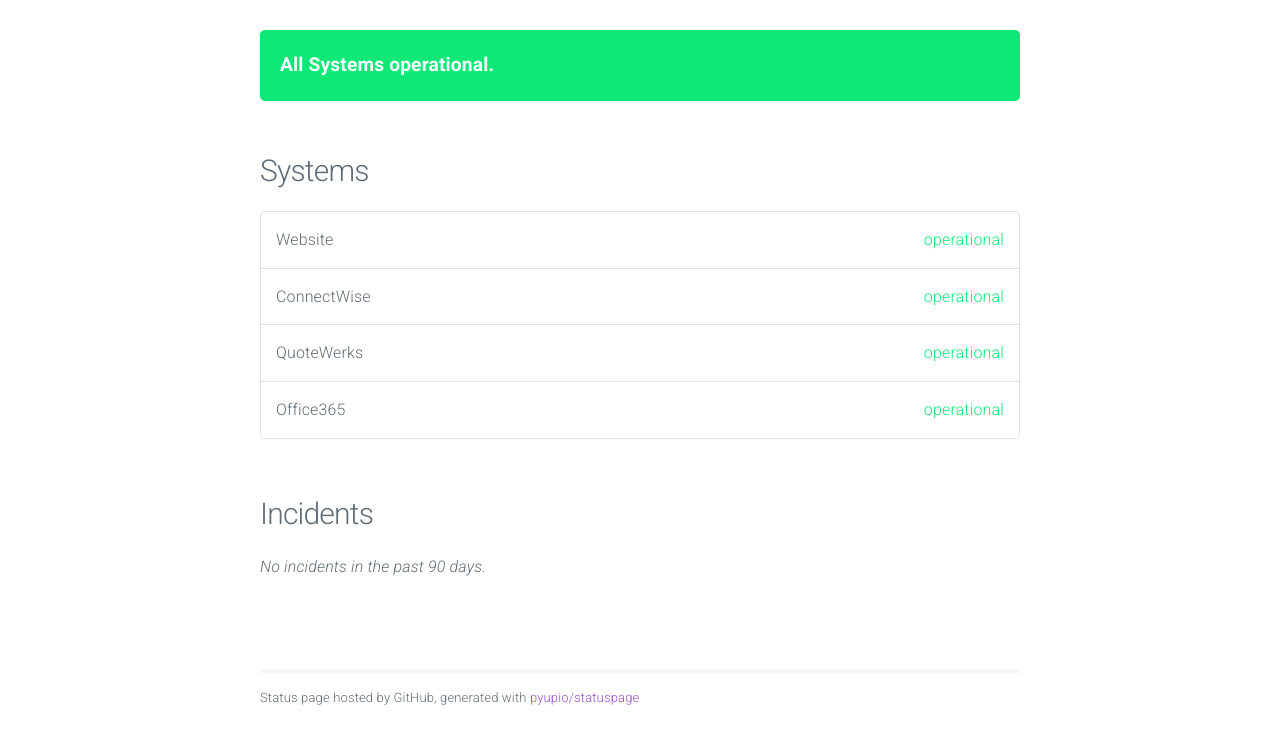
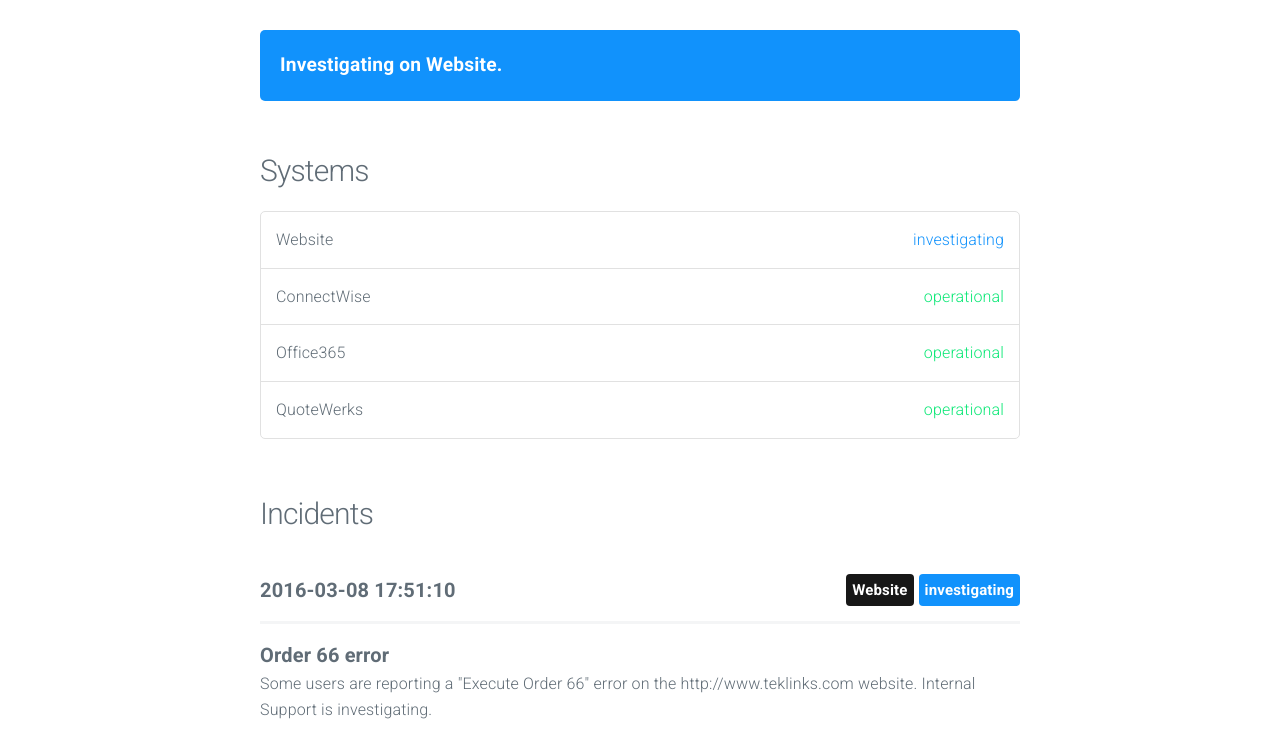
Before and after one commit to bbufalo/TekLinks, a plain HTML site: page index.html in a window 1280 px wide. Shown: the part 55-800 px from the top of the page. Drawn offline with nearby package versions, Linux system fonts and the light colour scheme.

Commit message:
update index

```diff
--- a/index.html
+++ b/index.html
@@ -31,16 +31,18 @@
 
 			<section class="container" id="main">
 
-					<div class="panel operational">
-						All Systems operational.
+
+					<div class="panel investigating">
+						Investigating on Website.
 					</div>
+
 
 
 				<h4>Systems</h4>
 				<ul class="systems">
 
 					<li>
-						Website <span class="status operational">operational</span>
+						Website <span class="status investigating">investigating</span>
 					</li>
 
 					<li>
@@ -48,18 +50,34 @@
 					</li>
 
 					<li>
-						QuoteWerks <span class="status operational">operational</span>
+						Office365 <span class="status operational">operational</span>
 					</li>
 
 					<li>
-						Office365 <span class="status operational">operational</span>
+						QuoteWerks <span class="status operational">operational</span>
 					</li>
 
 				</ul>
 
 				<h4>Incidents</h4>
 
-					<em>No incidents in the past 90 days.</em>
+
+					<div class="incident">
+						<span class="date">2016-03-08 17:51:10</span>
+
+
+							<span class="label investigating float-right">investigating</span>
+
+
+							<span class="label system float-right">Website</span>
+
+						<hr/>
+
+						<span class="title">Order 66 error</span>
+						<p>Some users are reporting a "Execute Order 66" error on the http://www.teklinks.com website. Internal Support is investigating. </p>
+
+					</div>
+
 
 			</section>
 
```
